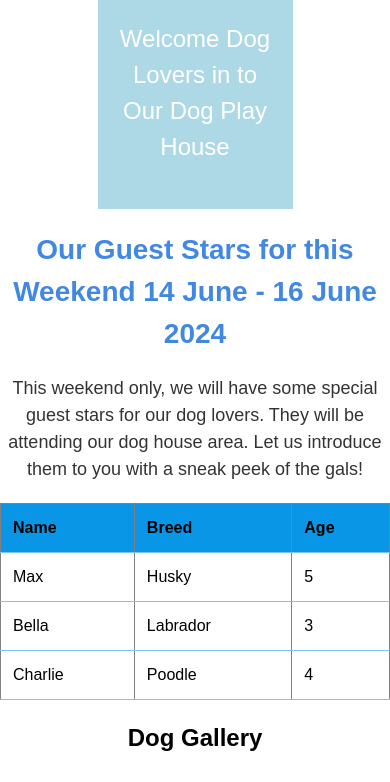
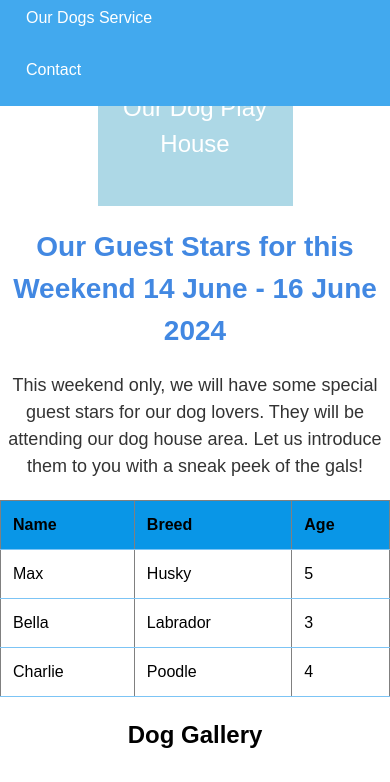
Before and after one commit to revou-fsse-5/module-1-Oktaviyani, a plain HTML site: page Index.html in a window 390 px wide. Shown: the part 70-852 px from the top of the page. Drawn offline with Linux system fonts and the light colour scheme.

Commit message:
merubah sedikit flex

```diff
--- a/Index.html
+++ b/Index.html
@@ -36,7 +36,7 @@
     <h1 style="text-align: center; color: #4288e2; font-size: 28px; margin-top: 20px;">Our Guest Stars for this Weekend 14 June - 16 June 2024</h1>
     <p style="text-align: center; color: #333; font-size: 18px; max-width: 600px; margin: 20px auto;">This weekend only, we will have some special guest stars for our dog lovers. They will be attending our dog house area. Let us introduce them to you with a sneak peek of the gals!</p>
 
-<table border="1">
+<table border="1" class="table">
     <tr>
         <th>Name</th>
         <th>Breed</th>
--- a/index.css
+++ b/index.css
@@ -82,7 +82,9 @@ nav ul li a:hover {
 
 .menu-toggle {
 display: flex;
+float: left;
 }
+
 
 .menu-toggle span {
     display: block;
@@ -443,5 +445,5 @@ align-items: center;
 
 @media (max-width: 600px) {
     nav ul {
-        display: none;
+        display: block;
     }
```
